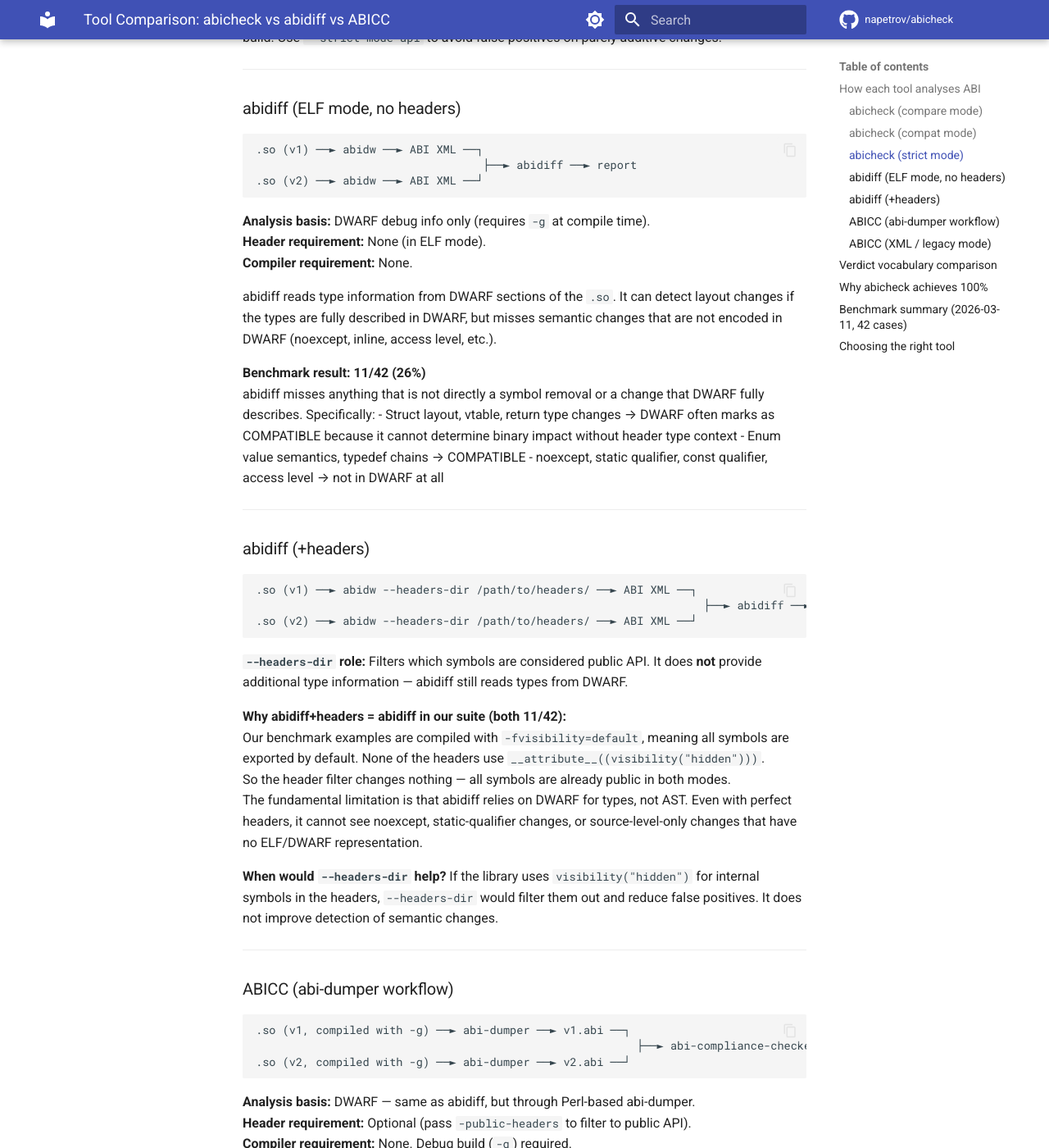
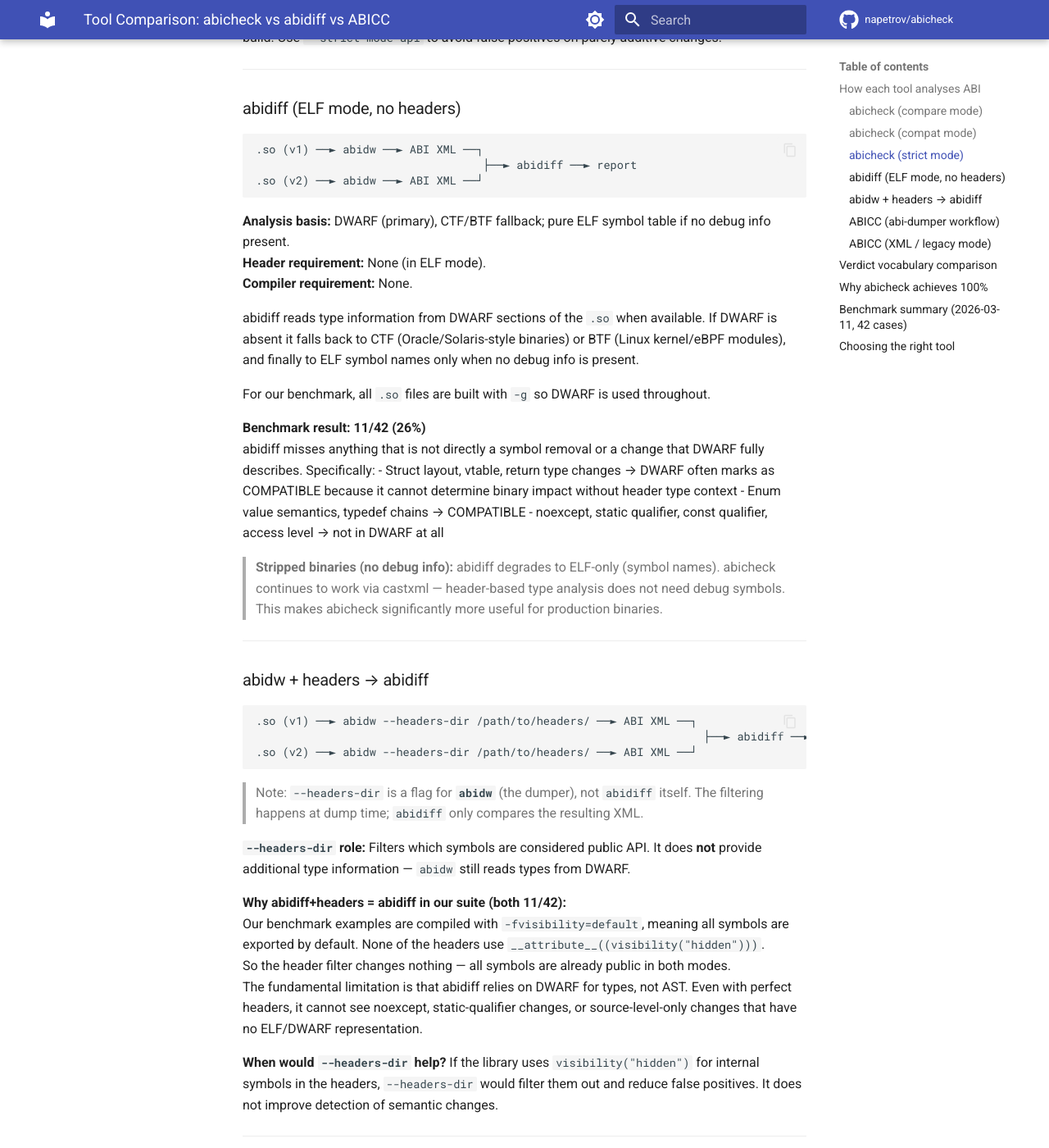
Before and after one commit to napetrov/abicheck, an MkDocs documentation site: the page built from docs/tool_comparison.md, in a window 1280 px wide and 1400 px high, scrolled down 1924 px. Shown: the whole window at 82% size. Built offline with MkDocs 1.6.1 and Material for MkDocs 9.7.7, drawn with Linux system fonts in a browser that asks for light colours; comment, search, counter and statistics services are not loaded; some of the changed text lies outside the part shown.

Commit message:
docs: address technical review findings from internal swarm
- abidiff: fix 'DWARF-only' claim → DWARF primary + CTF/BTF fallback
- abidw/abidiff: rename section to 'abidw + headers → abidiff' to
  clarify that --headers-dir belongs to abidw, not abidiff
- GCC bug: remove unverifiable #78040 reference; replace with
  accurate description of GCC compat warning in ABICC 2.3
- Fix typo: 'detections' → 'detects' in ELF pass description
- DWARF cross-check: expand to cover vtable offsets, base class
  offsets, pack/march-sensitive alignment (not just size/layout)
- Timing table: add hardware spec + sequential run note
- case09 timeout: explain why (gcc -fdump-lang-class + Perl parser)
- Stripped binaries: add note that abicheck continues via castxml
  while abidiff degrades to ELF-only

````diff
--- a/docs/tool_comparison.md
+++ b/docs/tool_comparison.md
@@ -90,13 +90,15 @@
 .so (v2) ──► abidw ──► ABI XML ──┘
 ```
 
-**Analysis basis:** DWARF debug info only (requires `-g` at compile time).
+**Analysis basis:** DWARF (primary), CTF/BTF fallback; pure ELF symbol table if no debug info present.
 **Header requirement:** None (in ELF mode).
 **Compiler requirement:** None.
 
-abidiff reads type information from DWARF sections of the `.so`. It can detect layout
-changes if the types are fully described in DWARF, but misses semantic changes that
-are not encoded in DWARF (noexcept, inline, access level, etc.).
+abidiff reads type information from DWARF sections of the `.so` when available. If DWARF
+is absent it falls back to CTF (Oracle/Solaris-style binaries) or BTF (Linux kernel/eBPF
+modules), and finally to ELF symbol names only when no debug info is present.
+
+For our benchmark, all `.so` files are built with `-g` so DWARF is used throughout.
 
 **Benchmark result: 11/42 (26%)**
 abidiff misses anything that is not directly a symbol removal or a change that DWARF
@@ -106,9 +108,13 @@
 - Enum value semantics, typedef chains → COMPATIBLE
 - noexcept, static qualifier, const qualifier, access level → not in DWARF at all
 
+> **Stripped binaries (no debug info):** abidiff degrades to ELF-only (symbol names).
+> abicheck continues to work via castxml — header-based type analysis does not need
+> debug symbols. This makes abicheck significantly more useful for production binaries.
+
 ---
 
-### abidiff (+headers)
+### abidw + headers → abidiff
 
 ```
 .so (v1) ──► abidw --headers-dir /path/to/headers/ ──► ABI XML ──┐
@@ -116,8 +122,11 @@
 .so (v2) ──► abidw --headers-dir /path/to/headers/ ──► ABI XML ──┘
 ```
 
+> Note: `--headers-dir` is a flag for **`abidw`** (the dumper), not `abidiff` itself.
+> The filtering happens at dump time; `abidiff` only compares the resulting XML.
+
 **`--headers-dir` role:** Filters which symbols are considered public API.
-It does **not** provide additional type information — abidiff still reads types from DWARF.
+It does **not** provide additional type information — `abidw` still reads types from DWARF.
 
 **Why abidiff+headers = abidiff in our suite (both 11/42):**
 Our benchmark examples are compiled with `-fvisibility=default`, meaning all symbols
@@ -172,7 +181,9 @@
 2. **Directory input causes redefinition errors** — if the descriptor's `<headers>` tag
    points to a directory, `abi-compliance-checker` includes ALL `.h` files found there,
    including duplicates from build subdirs → redefinition errors → wrong verdicts
-3. **GCC bug #78040** — does not work correctly with GCC 6+ (warns on every run)
+3. **GCC compatibility** — `abi-compliance-checker` uses `gcc -fdump-lang-class` internally,
+   whose output format changed between GCC major versions. ABICC 2.3 prints a compatibility
+   warning on every run when used with GCC 11+. Results may differ across GCC versions.
 4. **`case16_inline_to_non_inline`**: reliably hits 120s timeout
 
 **Our fix in PR #72:** Pass a specific header file path instead of a directory in
@@ -201,13 +212,14 @@
 
 abicheck uses three independent analysis passes per comparison:
 
-1. **ELF pass** — symbol table diff: detections visibility changes, SONAME, symbol binding,
+1. **ELF pass** — symbol table diff: detects visibility changes, SONAME, symbol binding,
    symbol version policy, added/removed/renamed exported symbols
 2. **castxml pass** — Clang AST diff: detects noexcept, static qualifier, const qualifier,
    method-became-static, pure virtual additions, access level, parameter/return type changes
    that are invisible in ELF/DWARF
-3. **DWARF cross-check** — type size/layout validation to catch pack/align changes that
-   headers alone may not expose
+3. **DWARF cross-check** — validates actual compiled type sizes, struct/class member offsets,
+   vtable slot offsets, base class offsets, and `#pragma pack` / `-march`-sensitive alignment
+   that header analysis alone may compute incorrectly
 
 Neither abidiff nor ABICC runs all three passes. abidiff has no AST (misses noexcept, static,
 const). ABICC has no ELF pass (misses SONAME, visibility). ABICC(dump) has no AST
````
Also changed, not shown: docs/benchmark_report.md (+9 -3 lines).
